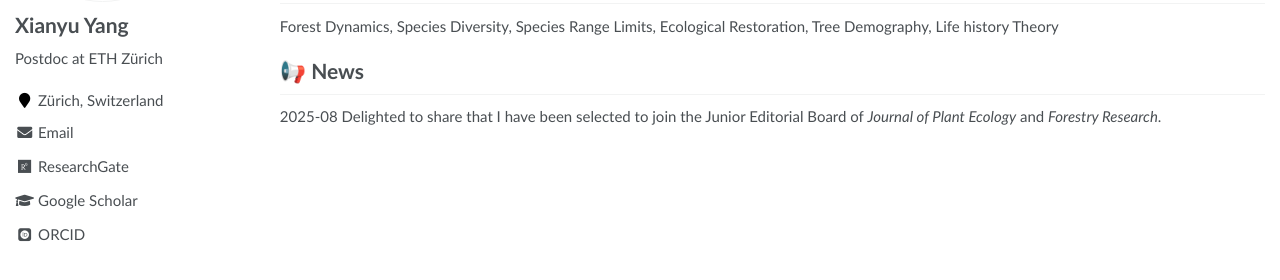
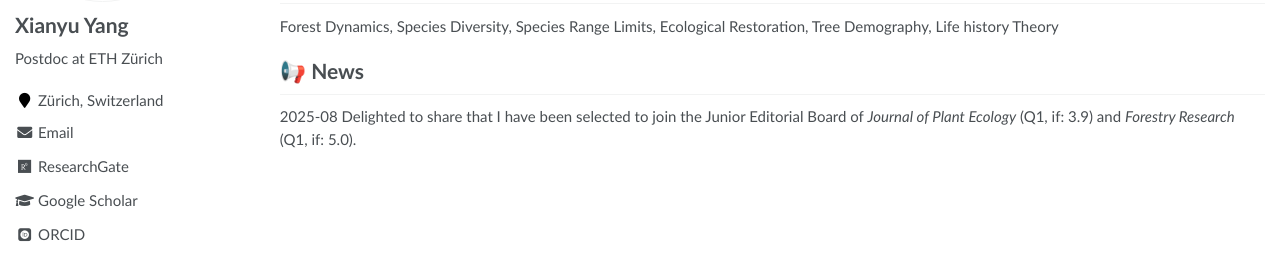
Before and after one commit to Xianyu-Yang/xianyu-yang.github.io, a Jekyll site: the page built from _pages/about.md, in a window 1280 px wide. Shown: the part 242-522 px from the top of the page. Built offline with Jekyll 4.4.1, drawn with Linux system fonts in a browser that asks for light colours; some web fonts are replaced.

Commit message:
Update about.md

```diff
--- a/_pages/about.md
+++ b/_pages/about.md
@@ -24,4 +24,4 @@ When I’m off work, I’m usually outdoors, hiking along mountain trails on wee
 Forest Dynamics, Species Diversity, Species Range Limits, Ecological Restoration, Tree Demography, Life history Theory
 
 # 📢 News
-2025-08 Delighted to share that I have been selected to join the Junior Editorial Board of _Journal of Plant Ecology_ and  _Forestry Research_.
+2025-08 Delighted to share that I have been selected to join the Junior Editorial Board of _Journal of Plant Ecology_ (Q1, if: 3.9) and  _Forestry Research_ (Q1, if: 5.0).
```
